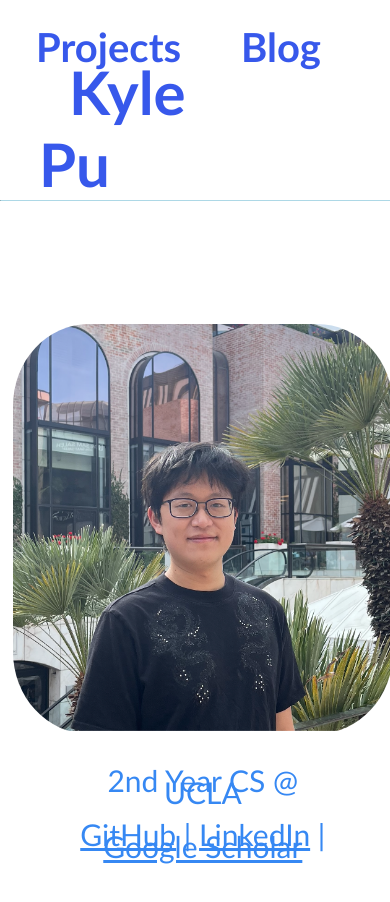
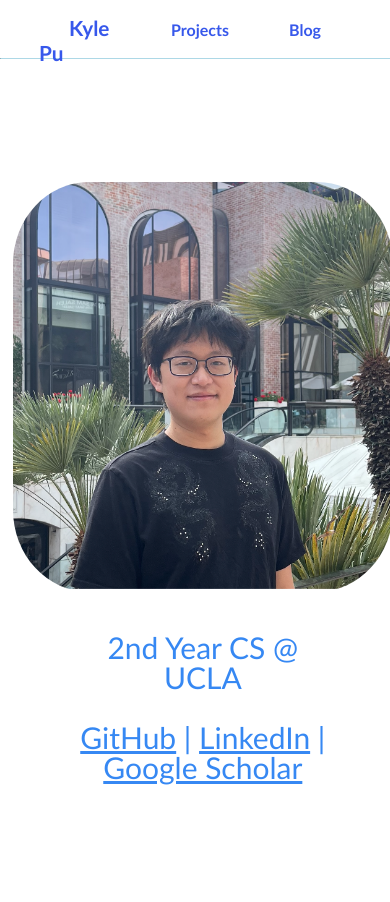
Before and after one commit to Kyle-Pu/Kyle-Pu.github.io, a React (Create React App) app: page /#/ in a window 390 px wide. Shown: the top 902 px of the page. After the commit the page ends 844 px from the top, so only its background shows below. Built offline with nearby package versions, Linux system fonts and the light colour scheme.

Commit message:
Mobile friendly release
Images and text are now nicely formatted for (hopefully) most mobile browsers.

```diff
--- a/src/App.css
+++ b/src/App.css
@@ -44,3 +44,36 @@ hr{
 .NavButton:hover{
     color: lightskyblue;
 }
+
+@viewport {
+    width: device-width ;
+    zoom: 1.0 ;
+}
+
+@media screen and (max-width: 600px){
+    .Logo{
+        position: relative;
+        top: 10px;
+        font-size: 130%;
+    }
+    .NavButton{
+        position: relative;
+        top: 5px;
+        font-size: 100%;
+    }
+    .Caption p, h1, h2{ /* This Caption class is for the homepage captions */
+        line-height: 30px;
+    }
+    .Caption, .LinksContainer a{ /* This Caption class is for the project captions. I know, confusing. Bad naming choice lmao */
+        font-size: 20px;
+        line-height: 25px;
+    }
+    .Thumbnail{
+        max-width: 400px;
+        max-height: 500px;
+        width: auto;
+        height: auto;
+        position: relative;
+        left: -78px;
+    }
+}
```
